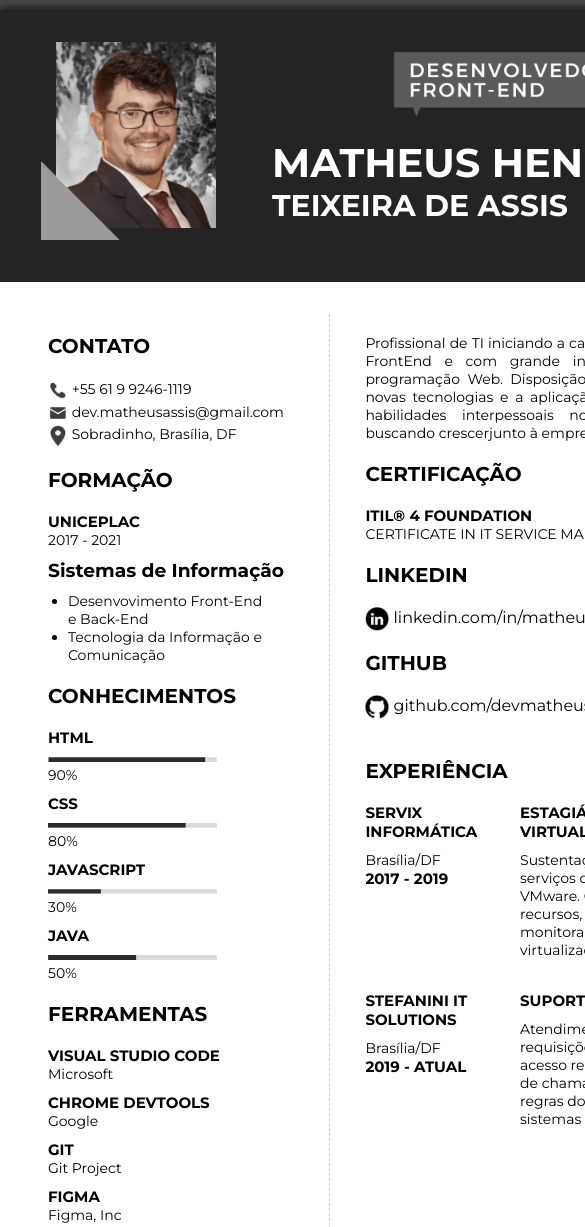
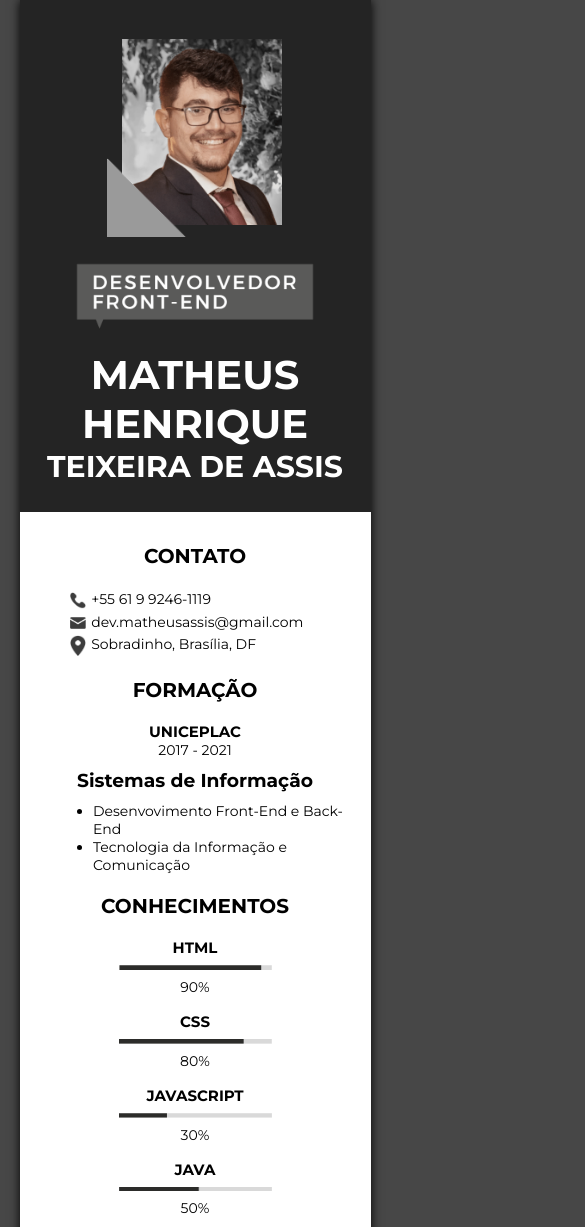
Before and after one commit to devmatheusassis/devmatheus-curriculo, a plain HTML site: page index.html in a window 390 px wide. Shown: the top 1227 px of the page, 585 px wide, since content can reach past the window. Drawn offline with Linux system fonts and the light colour scheme.

Commit message:
Commit Responsivo para Mobile

```diff
--- a/cabecalho.css
+++ b/cabecalho.css
@@ -59,3 +59,27 @@ body{
     margin: 0 auto;
     font-size: 20px;
 }
+
+@media screen and (max-width: 480px){
+    .container{
+        width: 90%;
+        margin: 0 auto;
+    }
+    .box-principal{
+        height: 31rem;
+        display: block;
+    }
+    .box-left{
+        height: 10rem;
+        width: 100%;
+        margin-top: 1rem;
+    }
+    .foto img{
+        width: 10rem;
+    }
+    .box-right{
+        margin-top: 3.5rem;
+        width: 100%;
+        text-align: center;
+    }
+}
--- a/index.html
+++ b/index.html
@@ -3,10 +3,11 @@
 <head>
     <meta charset="UTF-8">
     <meta name="viewport" content="width=device-width, initial-scale=1.0">
+    <meta name="author" content="Matheus Henrique de Assis">
     <link rel="stylesheet" href="cabecalho.css">
     <link rel="stylesheet" href="main.css">
     <link href="https://fonts.googleapis.com/css2?family=Montserrat:wght@200;300;400;700&display=swap" rel="stylesheet">
-    <title>Dev Matheus Henrique</title>
+    <title>Currículo Dev Matheus Henrique</title>
 </head>
 <body>
 <div class="container">
--- a/main.css
+++ b/main.css
@@ -116,3 +116,85 @@ footer{
     padding: 1rem;
     background-color: #242424;
 }
+@media screen and (max-width: 480px){
+    main{
+        display: block;
+    }
+    main h1, h2, h3{
+        text-align: center;
+    }
+    .box-main-left{
+        width: 100%;
+    }
+    .box-main-right{
+        padding: 0;
+        width: 100%;
+        border: none;
+        display: flex;
+        flex-direction: column;
+    }
+    .formacao p{
+        text-align: center;
+    }
+    .formacao li{
+        width: 100%;
+        margin: 0 10%;
+    }
+    .conhecimentos{
+        text-align: center;
+    }
+    .conhecimentos img{
+        display: block;
+        margin: .5rem auto;
+    }
+    .conhecimentos p{
+        margin-bottom: 1rem;
+    }
+    .ferramentas{
+        text-align: center;
+    }
+    .certificacao p, h2{
+        text-align: center;
+    }
+    .linkedin img{
+        display: block;
+        margin: .5rem auto;
+    }
+    .github img{
+        display: block;
+        margin: .4rem auto;
+    }
+    .github{
+        margin-bottom: 1rem;
+    }
+    .servico1{
+        display: block;
+    }
+    .servico1-left{
+        width: 100%;
+        text-align: center;
+    }
+    .servico1-right{
+        width: 100%;
+        text-align: justify;
+        margin: 1rem auto;
+    }
+    .servico2{
+        display: block;
+    }
+    .servico2-left{
+        width: 100%;
+        text-align: center;
+    }
+    .servico2-right{
+        width: 100%;
+        text-align: justify;
+        margin: 1rem auto;
+    }
+    .descricao{
+        margin-top: .5rem;
+        border-top: 1px dashed #cccccc;
+        order: 1;
+        width: 100%;
+    }
+}
```
